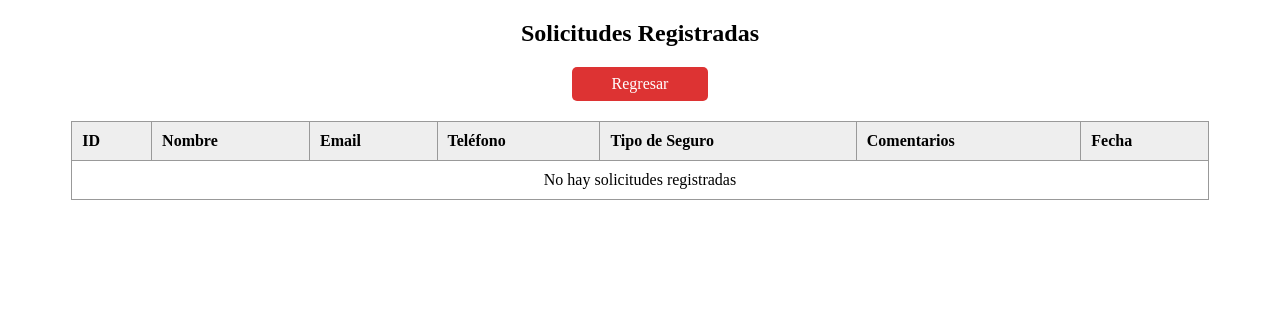
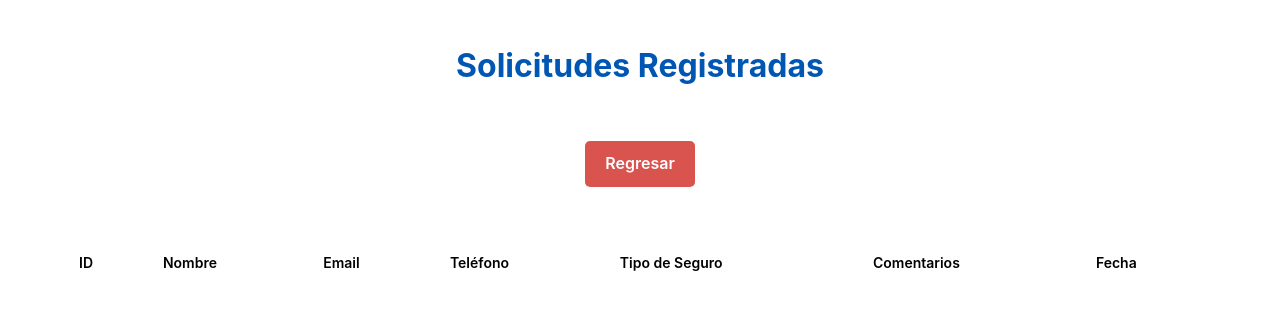
Before and after one commit to M0I0-0/ProyectoPw, a PHP site: page /lista_solicitudes.php in a window 1280 px wide. Shown: the top 310 px of the page. Run offline with PHP 8.4, Linux system fonts and the light colour scheme; data that the repository does not hold is empty.

Commit message:
ya solo falta dejar lindo el css y agregar el boton de eliminar

```diff
--- a/Asegurados.php
+++ b/Asegurados.php
@@ -31,7 +31,6 @@
                             <input type="tel" id="phone" name="phone">
                         </div>
 
-                        <!-- Datos del coche -->
                         <div class="form-group">
                             <label for="vehicle">Marca y Modelo del Vehículo</label>
                             <input type="text" id="vehicle" name="vehicle">
@@ -49,7 +48,6 @@
                             <input type="text" id="vin" name="vin">
                         </div>
 
-                        <!-- Pago -->
                         <div class="form-group">
                             <label for="payment_type">Tipo de Pago</label>
                             <select id="payment_type" name="payment_type">
@@ -64,13 +62,11 @@
                             <input type="text" id="bank" name="bank" placeholder="Banco emisor de la transferencia">
                         </div>
 
-                        <!-- Mensaje -->
                         <div class="form-group">
                             <label for="message">Mensaje</label>
                             <textarea id="message" name="message" rows="4"></textarea>
                         </div>
 
-                        <!-- Adjuntar recibo -->
                         <div class="form-group">
                             <label for="receipt">Adjuntar recibo de transferencia (imagen)</label>
                             <input type="file" id="receipt" name="receipt" accept="image/*" capture="environment">
--- a/lista_solicitudes.php
+++ b/lista_solicitudes.php
@@ -3,7 +3,7 @@
 include "conexion.php";
 
 // Hacemos la consulta
-$query = "SELECT * FROM solicitudes ORDER BY id DESC";
+$query = "SELECT * FROM interesados ORDER BY id DESC";
 $resultado = $conn->query($query);
 ?>
 <!DOCTYPE html>
@@ -11,41 +11,14 @@ $resultado = $conn->query($query);
 <head>
     <meta charset="UTF-8">
     <title>Lista de Solicitudes</title>
-    <style>
-        table {
-            width: 90%;
-            margin: 20px auto;
-            border-collapse: collapse;
-        }
-        th, td {
-            padding: 10px;
-            border: 1px solid #999;
-            text-align: left;
-        }
-        th {
-            background: #eee;
-        }
-        h2 {
-            text-align: center;
-            margin-top: 20px;
-        }
-        .btn-regresar {
-            display: block;
-            width: 120px;
-            margin: 10px auto;
-            padding: 8px;
-            background: #d33;
-            color: white;
-            text-align: center;
-            border-radius: 5px;
-            text-decoration: none;
-        }
-    </style>
+    <link rel="stylesheet" href="styles.css">
 </head>
 <body>
+<div class="section-header">
+    <h2>Solicitudes Registradas</h2>
+    <a class="btnrojo" href="dashboard.php">Regresar</a>
+</div>
 
-<h2>Solicitudes Registradas</h2>
-<a class="btn-regresar" href="index.php">Regresar</a>
 
 <table>
     <tr>
@@ -59,7 +32,6 @@ $resultado = $conn->query($query);
     </tr>
 
     <?php
-    // Mostrar los datos
     if ($resultado->num_rows > 0) {
         while ($fila = $resultado->fetch_assoc()) {
             echo "<tr>";
@@ -72,8 +44,6 @@ $resultado = $conn->query($query);
             echo "<td>" . $fila['fecha_registro'] . "</td>";
             echo "</tr>";
         }
-    } else {
-        echo "<tr><td colspan='7' style='text-align:center;'>No hay solicitudes registradas</td></tr>";
     }
     ?>
 
--- a/listar.php
+++ b/listar.php
@@ -43,9 +43,10 @@ $result = $conn->query("SELECT * FROM solicitudes ORDER BY id DESC");
             <td><?= $row['payment_type'] ?></td>
             <td><?= $row['message'] ?></td>
             <td>
-                <?php if ($row['receipt']): ?>
-                    <img src="data:<?= $row['receipt_type'] ?>;base64,<?= base64_encode($row['receipt']) ?>">
+                <?php if (!empty($row['receipt_path'])): ?>
+                    <img src="<?= $row['receipt_path'] ?>" width="120">
                 <?php else: ?>
+                    <span>Sin archivo</span>
                 <?php endif; ?>
             </td>
         </tr>
--- a/menu.php
+++ b/menu.php
@@ -1,6 +1,6 @@
     <div class="menu-lateral">
-        <div class="opcion"><a href="Asegurados.php">>> Autorizar Seguros</a></div>
-        <div class="opcion"><a href="lista_solicitudes.php">>> Ver lista de candidatos</a></div>
-    <div class="opcion"><a href="listar.php">>> Ver Asegurados</a></div>
+        <div class="opcion"><a href="Asegurados.php">&#62;&#62; Autorizar Seguros</a></div>
+        <div class="opcion"><a href="lista_solicitudes.php">&#62;&#62; Ver lista de candidatos</a></div>
+    <div class="opcion"><a href="listar.php">&#62;&#62; Ver Asegurados</a></div>
         <a href="index.php" class="btn-salir">X Cerrar Sesión</a>
     </div>
--- a/solicitud.php
+++ b/solicitud.php
@@ -6,6 +6,7 @@
     <title>Solicitud</title>
     <meta name="description" content="Página de solicitud para AutoSeguro">
     <link rel="stylesheet" href="styles.css">
+    <script src="https://code.jquery.com/jquery-3.7.1.js"></script>
 </head>
 <body>
     <?php
```
Also changed, not shown: guardar.php (+36 -37 lines), guardarformulario.php (+10 -8 lines), styles.css (+39 -21 lines), recibos/20251210131122_Captura de pantalla 2025-09-12 001402.png (added), recibos/20251210131232_Captura de pantalla 2025-09-12 001402.png (added), recibos/20251210131245_Captura de pantalla 2025-10-07 114055.png (added).
